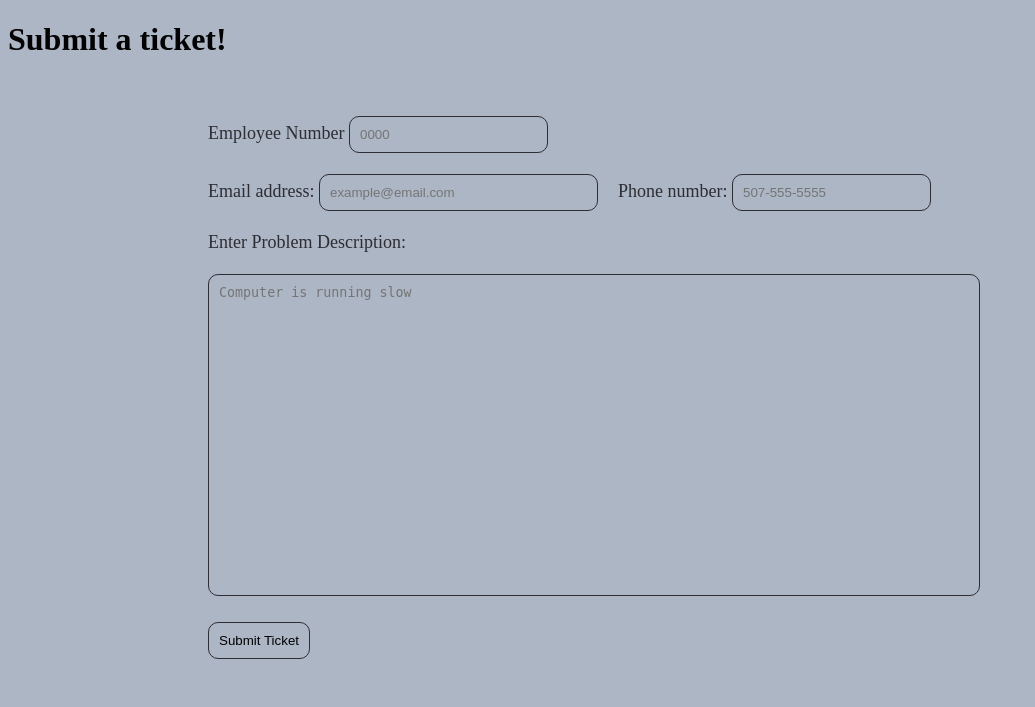
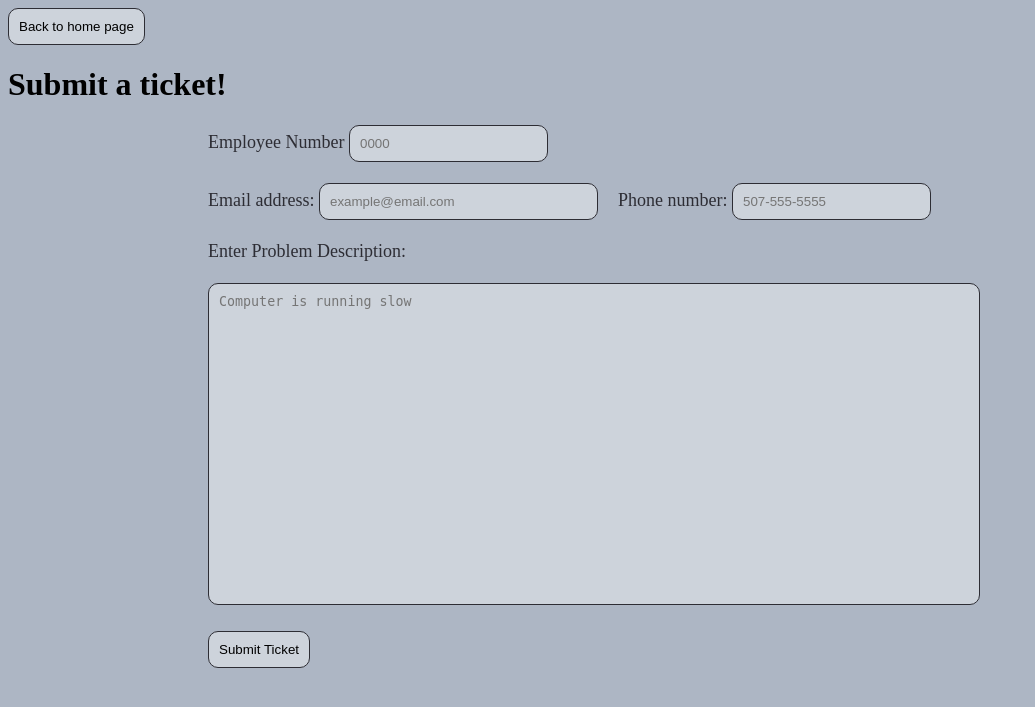
Before and after one commit to karis-plath/cosyCOSB, a PHP site: page /createTicket.html in a window 1280 px wide. Shown: the top 707 px of the page, without its empty margins (0-1035 px from the left). Run offline with PHP 8.4, Linux system fonts and the light colour scheme.

Commit message:
Updated Style

```diff
--- a/createTicket.css
+++ b/createTicket.css
@@ -6,6 +6,7 @@ input{
   border-radius: 10px; /* You can adjust the radius value to your preference */
   padding: 10px; /* Optional: Add some padding for better aesthetics */
   border: 1px solid #2d2d34; /* Optional: Add a border for better visibility */
+  background: #cdd3db;
 }
 
 .container{
@@ -18,6 +19,8 @@ textarea{
   border-radius: 10px; /* You can adjust the radius value to your preference */
   padding: 10px; /* Optional: Add some padding for better aesthetics */
   border: 1px solid #2d2d34; /* Optional: Add a border for better visibility */
+  background: #cdd3db;
+
 
   height: 300px;
   width: 750px;
--- a/createTicket.html
+++ b/createTicket.html
@@ -7,11 +7,11 @@
     <link rel="stylesheet" href="createTicket.css">
 </head>
 <body>
+    <div>
+        <input type="submit" class="inputBtn" value="Back to home page">
     <div class="title">
         <h1>Submit a ticket!</h1>
     </div>
-    <br>
-    <br>
     <div class="container">
         <form action="createTicket.php" method="post">
             <div>
```
